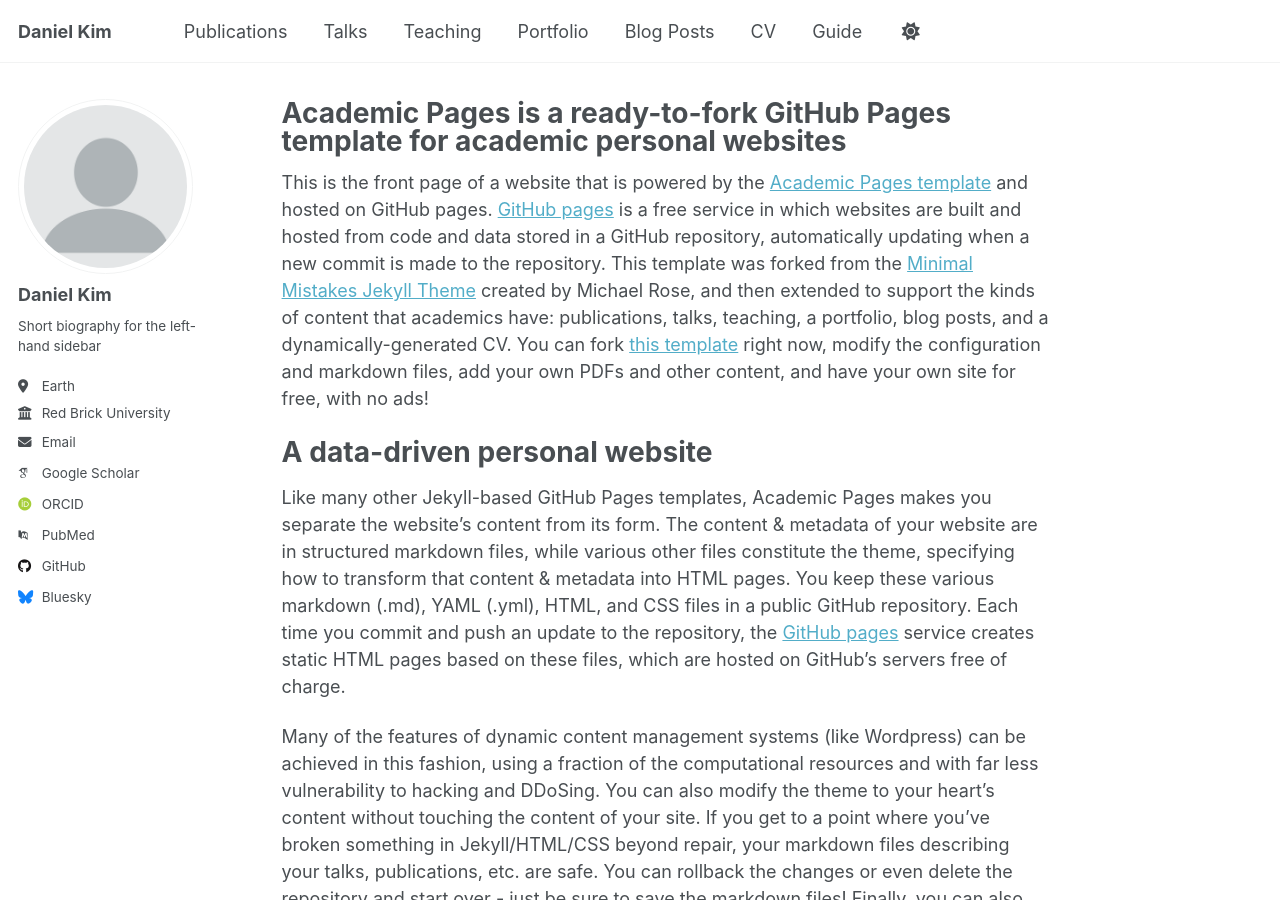
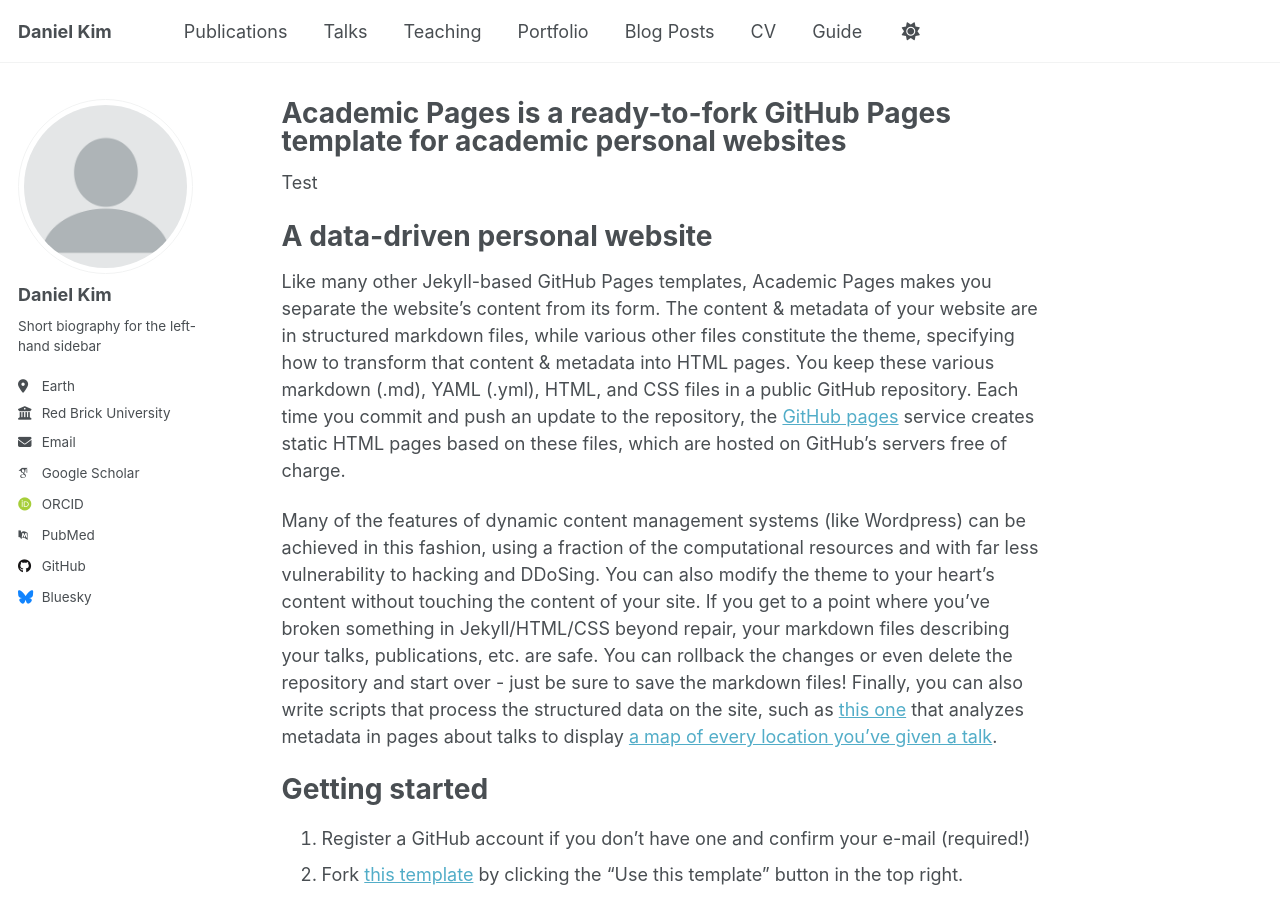
Before and after one commit to dxanielkm/dxanielkm.github.io, a Jekyll site: the page built from _pages/about.md, in a window 1280 px wide and 900 px high. Built offline with Jekyll 4.4.1, drawn with Linux system fonts in a browser that asks for light colours; some web fonts are replaced.

Commit message:
Update about.md

```diff
--- a/_pages/about.md
+++ b/_pages/about.md
@@ -7,7 +7,7 @@ redirect_from:
   - /about.html
 ---
 
-This is the front page of a website that is powered by the [Academic Pages template](https://github.com/academicpages/academicpages.github.io) and hosted on GitHub pages. [GitHub pages](https://pages.github.com) is a free service in which websites are built and hosted from code and data stored in a GitHub repository, automatically updating when a new commit is made to the repository. This template was forked from the [Minimal Mistakes Jekyll Theme](https://mmistakes.github.io/minimal-mistakes/) created by Michael Rose, and then extended to support the kinds of content that academics have: publications, talks, teaching, a portfolio, blog posts, and a dynamically-generated CV. You can fork [this template](https://github.com/academicpages/academicpages.github.io) right now, modify the configuration and markdown files, add your own PDFs and other content, and have your own site for free, with no ads!
+Test
 
 A data-driven personal website
 ======
```
